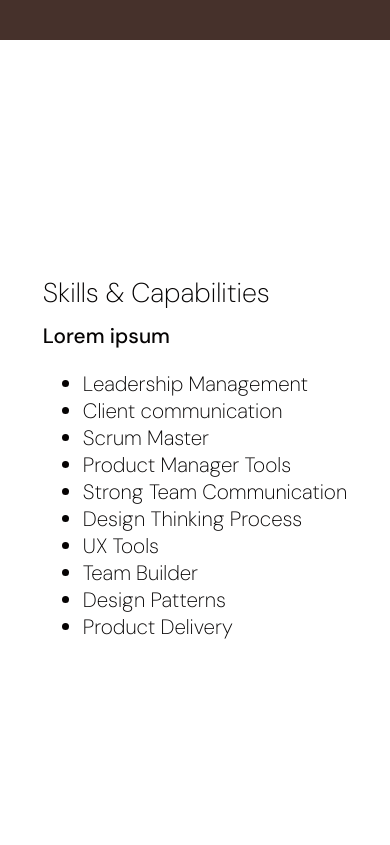
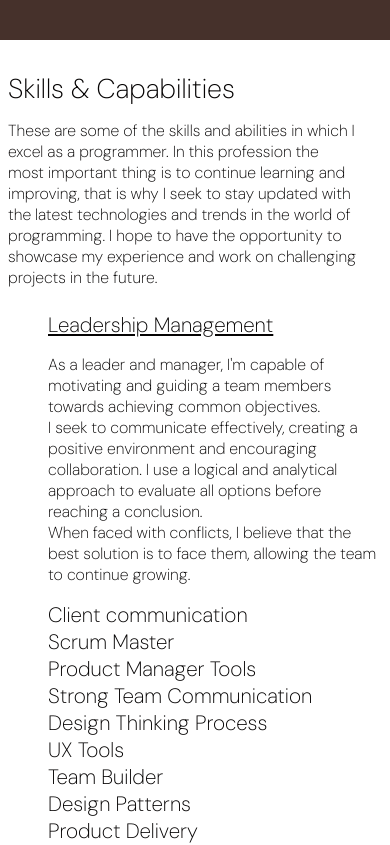
Before and after one commit to NataliaSuarez/nextjs-blog, a Next.js app: page /skills in a window 390 px wide. Shown: the part 804-1649 px from the top of the page. Built offline with nearby package versions, Linux system fonts and the light colour scheme.

Commit message:
ui fixes

```diff
--- a/pages/about-me.js
+++ b/pages/about-me.js
@@ -1,15 +1,14 @@
 import Layout from "./components/layout";
-import utilStyles from "../styles/utils.module.css";
 import styles from "../styles/AboutMe.module.css";
 
 export default function AboutMe() {
   return (
     <div className={styles.container}>
-      <video className={styles.video} autoPlay muted loop>
+      <video className={styles.video} autoPlay muted loop playsInline>
         <source src="/videos/desktop.mp4" />
       </video>
       <Layout customStyles={styles.layout}>
-        <h1 className={[utilStyles.title, styles.title].join(" ")}>About Me</h1>
+        <h1 className={styles.title}>About Me</h1>
         <h3>
           Software Developer with 5 years of experience in the IT world. I've
           dedicated my career to researching and programming in different
--- a/pages/skills.js
+++ b/pages/skills.js
@@ -15,9 +15,28 @@ export default function Skills() {
       <div id="capabilities" className={styles.section}>
         <Layout>
           <h3>Skills & Capabilities</h3>
-          <h5>Lorem ipsum</h5>
-          <ul>
-            <li>Leadership Management</li>
+          <h5 className={styles.description}>
+            These are some of the skills and abilities in which I excel as a
+            programmer. In this profession the most important thing is to
+            continue learning and improving, that is why I seek to stay updated
+            with the latest technologies and trends in the world of programming.
+            I hope to have the opportunity to showcase my experience and work on
+            challenging projects in the future.
+          </h5>
+          <ul className={styles.list}>
+            <li>
+              <div>Leadership Management</div>
+              <p>
+                As a leader and manager, I'm capable of motivating and guiding a
+                team members towards achieving common objectives. <br></br>I
+                seek to communicate effectively, creating a positive environment
+                and encouraging collaboration. I use a logical and analytical
+                approach to evaluate all options before reaching a conclusion.{" "}
+                <br></br>
+                When faced with conflicts, I believe that the best solution is
+                to face them, allowing the team to continue growing.
+              </p>
+            </li>
             <li>Client communication</li>
             <li>Scrum Master</li>
             <li>Product Manager Tools</li>
@@ -30,7 +49,7 @@ export default function Skills() {
           </ul>
         </Layout>
       </div>
-      <div id="challenges" className={styles.section}>
+      {/* <div id="challenges" className={styles.section}>
         <Layout>
           <h3>Challenges</h3>
           <h5>Lorem ipsum</h5>
@@ -47,7 +66,7 @@ export default function Skills() {
             <li>Product Delivery</li>
           </ul>
         </Layout>
-      </div>
+      </div> */}
     </div>
   );
 }
--- a/styles/AboutMe.module.css
+++ b/styles/AboutMe.module.css
@@ -14,6 +14,10 @@
 
 .title {
     color: var(--black);
+    font-weight: 200;
+    font-size: 3rem;
+    animation: display-opacity 2.5s ease-in-out;
+    width: min-content;
 }
 
 .video {
--- a/styles/Skills.module.css
+++ b/styles/Skills.module.css
@@ -54,3 +54,32 @@
 .section {
     animation: display-opacity 2.8s cubic-bezier(0.72, -0.28, 1, 0.82);
 }
+.description {
+    font-weight: 200;
+    width: 800px;
+}
+
+.list {
+    list-style: none;
+}
+
+.list div {
+    text-decoration: underline;
+}
+
+.list p {
+    font-size: 1rem;
+    width: 600px;
+}
+
+@media (max-width: 600px) {
+    .description {
+        font-size: 1rem;
+        color: var(--black);
+        width: fit-content;
+        padding: 2px 24px 2px 0;
+    }
+    .list p {
+        width: fit-content;
+    }
+}
```
